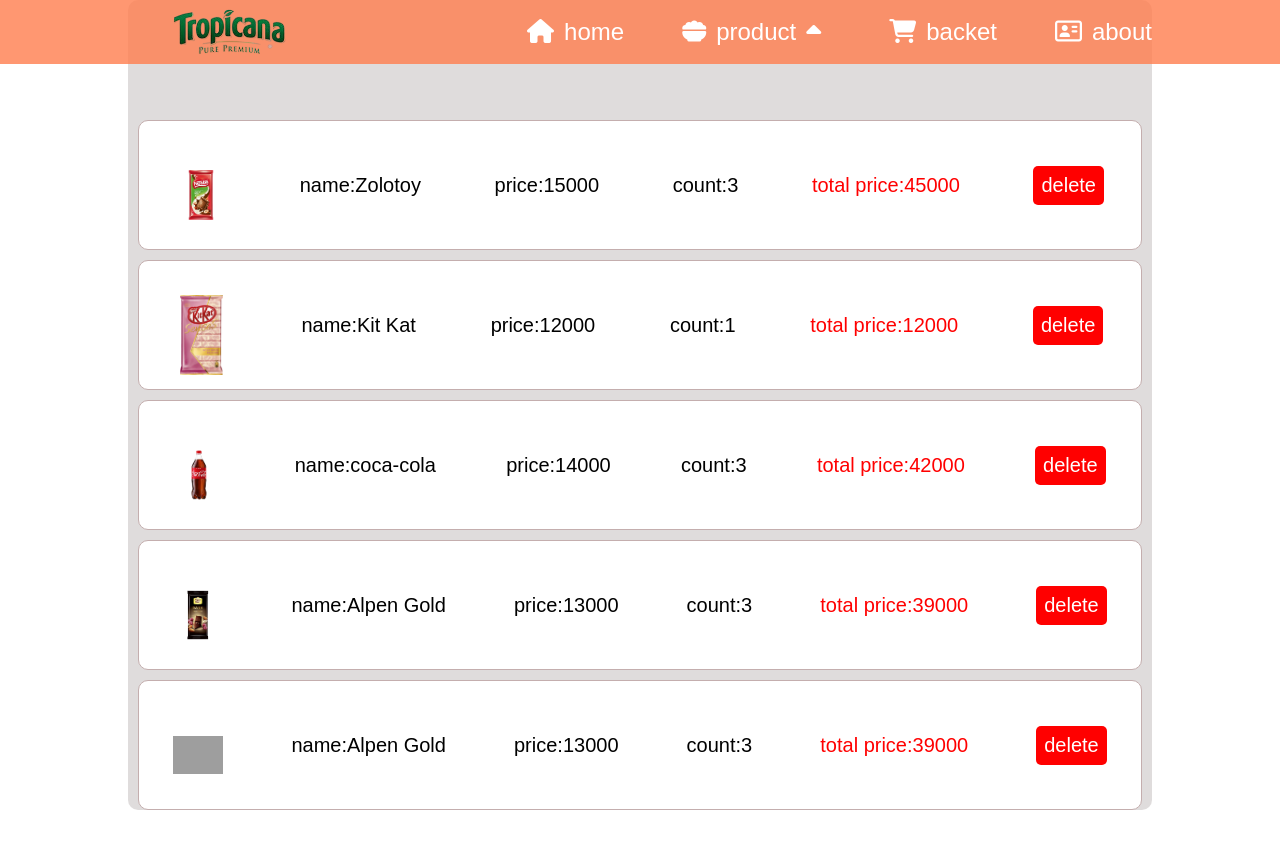
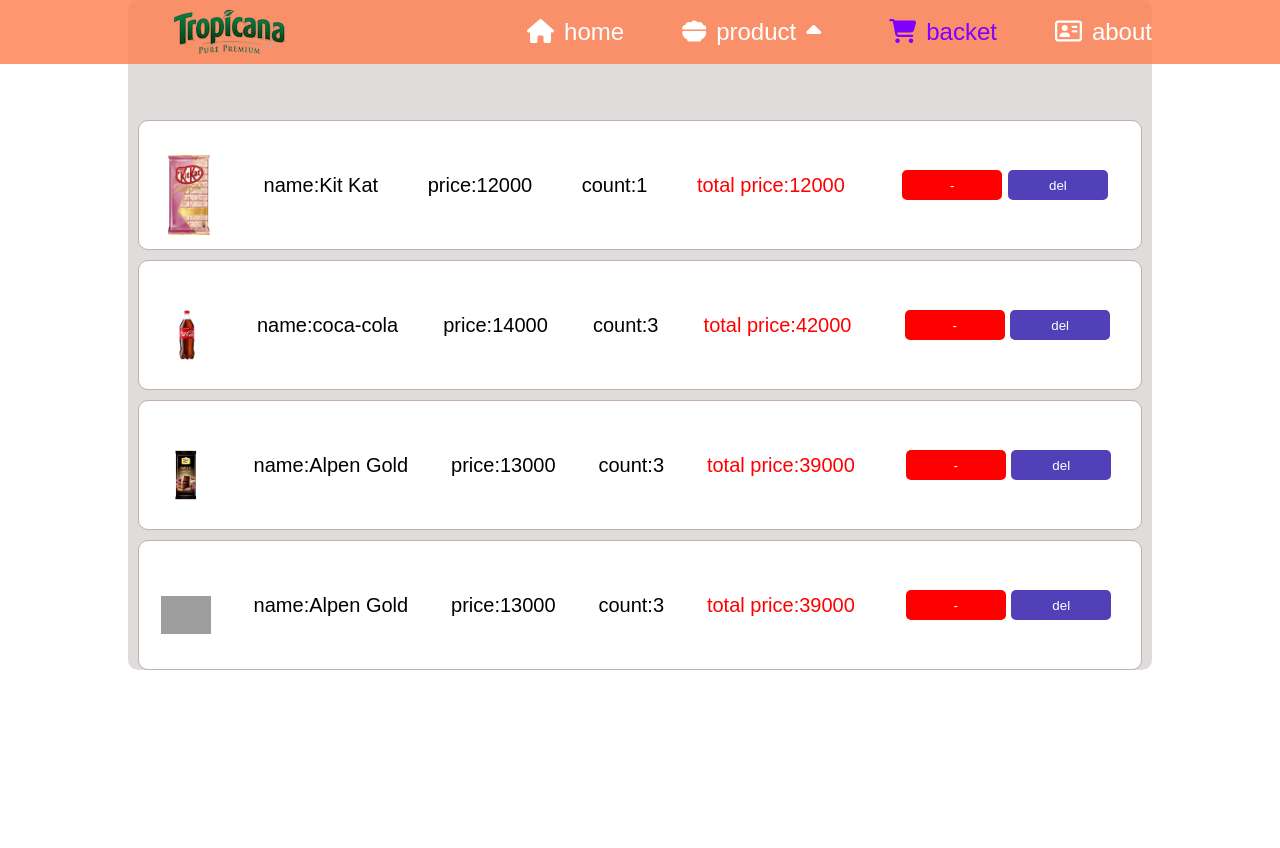
Before and after one commit to NazarovaOmonjan/online-store, a plain HTML site: page template/backet.html in a window 1280 px wide. After the commit the page ends 800 px from the top, so only its background shows below. Drawn offline with Linux system fonts and the light colour scheme; grey boxes are pictures that could not be loaded.

Commit message:
add active class

```diff
--- a/css/backet.css
+++ b/css/backet.css
@@ -1,5 +1,5 @@
 
-.backet-container{
+ .backet-container{
     width: 80%;
     border-radius: 10px;
     padding-top: 10px;
@@ -43,5 +43,28 @@
     padding: 8px;
     border-radius: 5px;
     color: white;
+
+}
+
+.backet-button {
+
+    padding: 8px;
+    border-radius: 5px;
+    color: white;
+}
+.backet-button button:first-child {
+    width: 100px;
+    height: 30px;
+    border: none;
     background-color: red;
+    color: white;
+    border-radius: 5px;
 }
+.backet-button button:nth-child(2) {
+    width: 100px;
+    height: 30px;
+    border: none;
+    background-color: rgb(82, 64, 185);
+    color: white;
+    border-radius: 5px;
+}
--- a/css/main.css
+++ b/css/main.css
@@ -339,3 +339,6 @@
 	color: #f0a500;
 
 }
+.active{
+	color: #8000ff !important;
+}
--- a/js/backet.js
+++ b/js/backet.js
@@ -1,41 +1,40 @@
-
-let basket_json = {
-    1: {
+let basket_json = [
+    {
         'img': '../media/chocolate/01.png',
         'name': 'Zolotoy',
         'price': 15000,
         'count': 3,
         'total_price': 45000
     },
-    2: {
+     {
         'img': '../media/chocolate/04.png',
         'name': 'Kit Kat',
         'price': 12000,
         'count': 1,
         'total_price': 12000
     },
-    3: {
+     {
         'img': '../media/drink/03.png',
         'name': 'coca-cola',
         'price': 14000,
         'count': 3,
         'total_price': 42000
     },
-    4: {
+     {
         'img': '../media/chocolate/13.png',
         'name': 'Alpen Gold',
         'price': 13000,
         'count': 3,
         'total_price': 39000
     },
-    5: {
+    {
         'img': '../media/chocolate/12.png',
         'name': 'Alpen Gold',
         'price': 13000,
         'count': 3,
         'total_price': 39000
     }
-};
+];
 
 let backet = document.querySelector('.backet');
 
@@ -50,9 +49,45 @@ for (let i = 1; i <= 5; i++) {
     <p class="backet-count">count:${basket_json[i]['count']}</p>
     <p class="total-price">total price:${basket_json[i]['total_price']}</p>
     <div class="backet-button">
-         delete
+     <button>-</button>
+       <button class="delete">del</button>
     </div>
     `;
 
     backet.appendChild(div);
+
+    div.querySelector("button").addEventListener("click", () => {
+        let countElement = div.querySelector(".basket-count span");
+        let totalPriceElement = div.querySelector(".total-price span");
+        let backet_price = document.querySelector('.backet-price')
+        let price = basket_json[i].backet-price;
+        let count = parseInt(countElement.textContent);
+
+      });
+
+      // Обработка кнопки удаления
+      div.querySelector(".delete").addEventListener("click", () => {
+        div.remove();
+      });
 }
+
+
+// for (let i = 1; i <= 24; i++) {
+//     let div = document.createElement('div');
+//     div.classList.add('product-item');
+
+//     div.innerHTML = `
+//         <img src="${chocolate_json[i]['img']}" alt="" class="product-img">
+//         <div class="product-data">
+//             <p class="product-name">${chocolate_json[i]['name']}</p>
+//             <p class="product-price">$${chocolate_json[i]['price']}</p>
+//             <div class="product-control">
+//                 <button class="minus">-</button>
+//                 <input type="text" class="count" value="0">
+//                 <button class="plus">+</button>
+//             </div>
+//         </div>
+//     `;
+
+//     product.appendChild(div);
+// }
--- a/template/backet.html
+++ b/template/backet.html
@@ -19,7 +19,7 @@
         <div class="container navbar-flex">
             <img src="../media/logo.png" alt="logo" class="logo">
             <ul class="navbar-list">
-                <li type="none"><a href="../index.html"><i class="fas fa-home"></i>home</a></li>
+                <li type="none"><a href="../index.html" ><i class="fas fa-home"></i>home</a></li>
                 <li type="none" class="navbar-list-item"><a href="#"><i class="fa-solid fa-bowl-food"></i>product<i
                             class="fa-solid fa-caret-up shape"></i>
                         <ul class="navbar-list-child">
@@ -31,7 +31,7 @@
                                     href="../template/drink.html">drink</a></li>
                         </ul>
                     </a></li>
-                <li type="none"><a href="#"><i class="fa-solid fa-cart-shopping"></i>backet</a></li>
+                <li type="none"><a href="#" class="active"><i class="fa-solid fa-cart-shopping"></i>backet</a></li>
                 <li type="none"><a href="../template/about.html"><i class="fa-regular fa-address-card"></i>about</a>
                 </li>
             </ul>
```
Also changed, not shown: index.html (+1 -1 lines), template/about.html (+2 -2 lines), template/choco.html (+1 -1 lines), template/drink.html (+2 -2 lines), template/ice-cream.html (+2 -2 lines).
